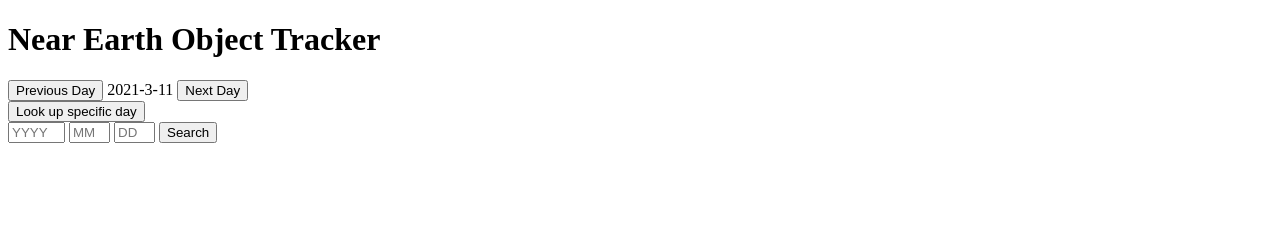
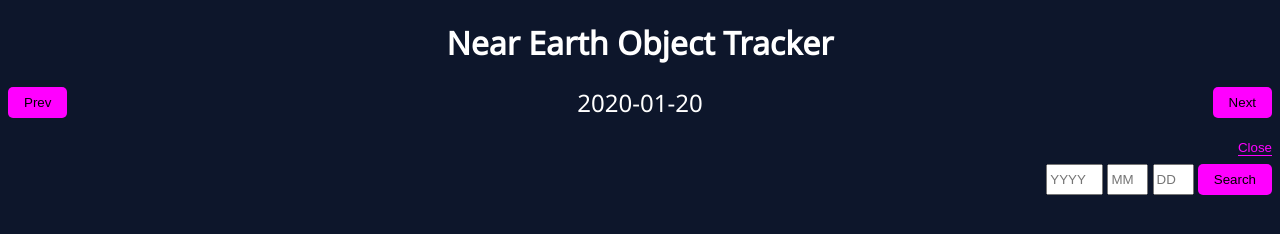
Before and after one commit to patriciamolnar/nasa-api, a website: page public/index.html in a window 1280 px wide. Both pictures are taken after a click on the button "Look up specific day". Drawn offline with Linux system fonts and the light colour scheme; no server answers.

Commit message:
adding basic styling

```diff
--- a/public/index.html
+++ b/public/index.html
@@ -1,5 +1,5 @@
 <!DOCTYPE html>
-<html lang="en">
+<html lang="en" class="no-focus-outline">
 <head>
     <meta charset="UTF-8">
     <meta http-equiv="X-UA-Compatible" content="IE=edge">
@@ -11,21 +11,26 @@
     <h1>Near Earth Object Tracker</h1>
 
     <div id="navigation">
-        <button type="button" id="prev">Previous Day</button>
-        <span id="date"></span>
-        <button type="button" id="next">Next Day</button>
+        <button type="button" id="prev">Prev</button>
+        <span id="date">2020-01-20</span>
+        <button type="button" id="next">Next</button>
     </div>
 
     <div class="search">
         <button type="button" id="show-search-btn">Look up specific day</button>
         <div class="search-form">
+            <!-- <span>Type in date:</span> -->
+            <label for="search-year">type in year</label>
             <input type="text" maxlength="4" size="4" name="search-year" id="search-year" placeholder="YYYY">
+            <label for="search-month">type in month</label>
             <input type="text" maxlength="2" size="2" name="search-month" id="search-month" placeholder="MM">
+            <label for="search-day">type in day</label>
             <input type="text" maxlength="2" size="2" name="search-day" id="search-day" placeholder="DD">
             <button type="button" id="search-btn">Search</button>
         </div>
     </div>
 
     <script src="script.js"></script>
+    <script src="interface.js"></script>
 </body>
 </html>
--- /dev/null
+++ b/public/interface.js
@@ -0,0 +1,21 @@
+window.addEventListener('DOMContentLoaded', () => {
+    const searchForm = document.querySelector('.search-form')
+
+    const showSearch = document.getElementById('show-search-btn');
+    showSearch.addEventListener('click', () => {
+        if(searchForm.classList.contains('appear')) {
+            searchForm.classList.remove('appear');
+            showSearch.textContent = 'Look up specific date';
+        } else {
+            searchForm.classList.add('appear');
+            showSearch.textContent = 'Close';
+        }
+    });
+
+    //show outline when user starts tabbing
+    document.body.addEventListener('keyup', function(e) {
+        if (e.key === 'Tab') {
+          document.documentElement.classList.remove('no-focus-outline');
+        }
+    });
+});
--- a/public/script.js
+++ b/public/script.js
@@ -30,7 +30,7 @@ window.addEventListener('DOMContentLoaded', function() {
 
     // when page loads query database with today's date.
     let timestamp = Date.now();
-    fetchApiTimestamp(timestamp);
+    //fetchApiTimestamp(timestamp);
 
     //variable to keep track of how many days we are away from today.
     let num = 0;
--- a/public/style.css
+++ b/public/style.css
@@ -0,0 +1,85 @@
+@import url('https://fonts.googleapis.com/css2?family=Noto+Sans&display=swap');
+
+:root {
+    --font: 'Noto Sans', sans-serif;
+
+    --dark: #0d162b;
+    --intense: magenta;
+    --hover: blueviolet;
+}
+
+body {
+    background-color: var(--dark);
+    font-family: var(--font);
+    color: #fff;
+}
+
+/* No outlines on focus */
+.no-focus-outline a:focus,
+.no-focus-outline button:focus {
+  outline: none;
+  box-shadow: none;
+}
+
+h1 {
+    text-align: center;
+}
+
+#navigation {
+    width: 100%;
+    display: flex;
+    flex-direction: row;
+    justify-content: space-between;
+    align-items: center;
+    margin-bottom: 1rem;
+}
+
+#date {
+    font-size: 1.5rem;
+}
+
+.search {
+    text-align: right;
+}
+
+.search-form {
+    display: none;
+}
+
+.search-form.appear {
+    display: block;
+}
+
+.search-form label {
+    display:none;
+}
+.search-form input {
+    height: 25px;
+}
+
+button {
+    background-color: var(--intense);
+    border: none;
+    padding: 0.5rem 1rem;
+    border-radius: 5px;
+    transition: background-color 0.2s linear;
+}
+
+button:hover {
+    background-color: var(--hover);
+}
+
+#show-search-btn {
+    padding: 0;
+    border-radius: 0;
+    background-color: transparent;
+    border-bottom: 1px solid var(--intense);
+    color: var(--intense);
+    transition: all 0.2s linear;
+    margin-bottom: 0.5rem;
+}
+
+#show-search-btn:hover {
+    color: var(--hover);
+    border-color: var(--hover);
+}
```
